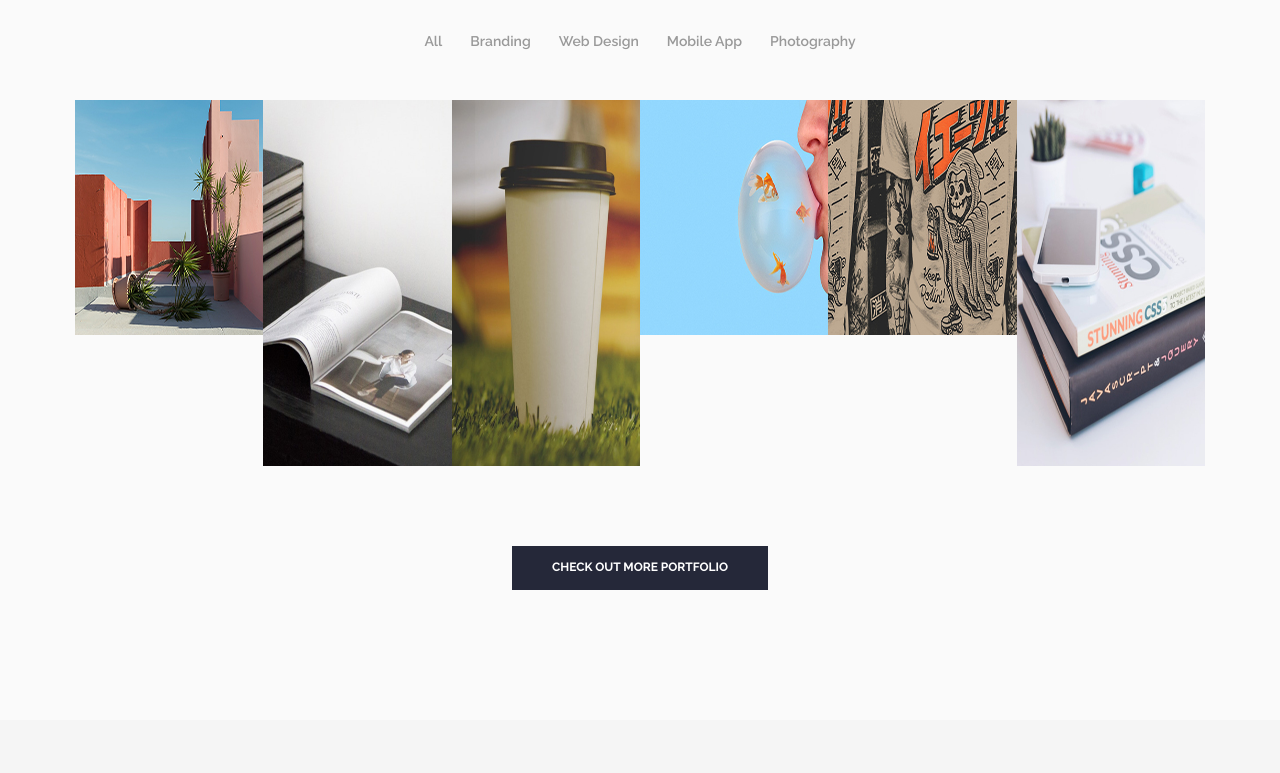
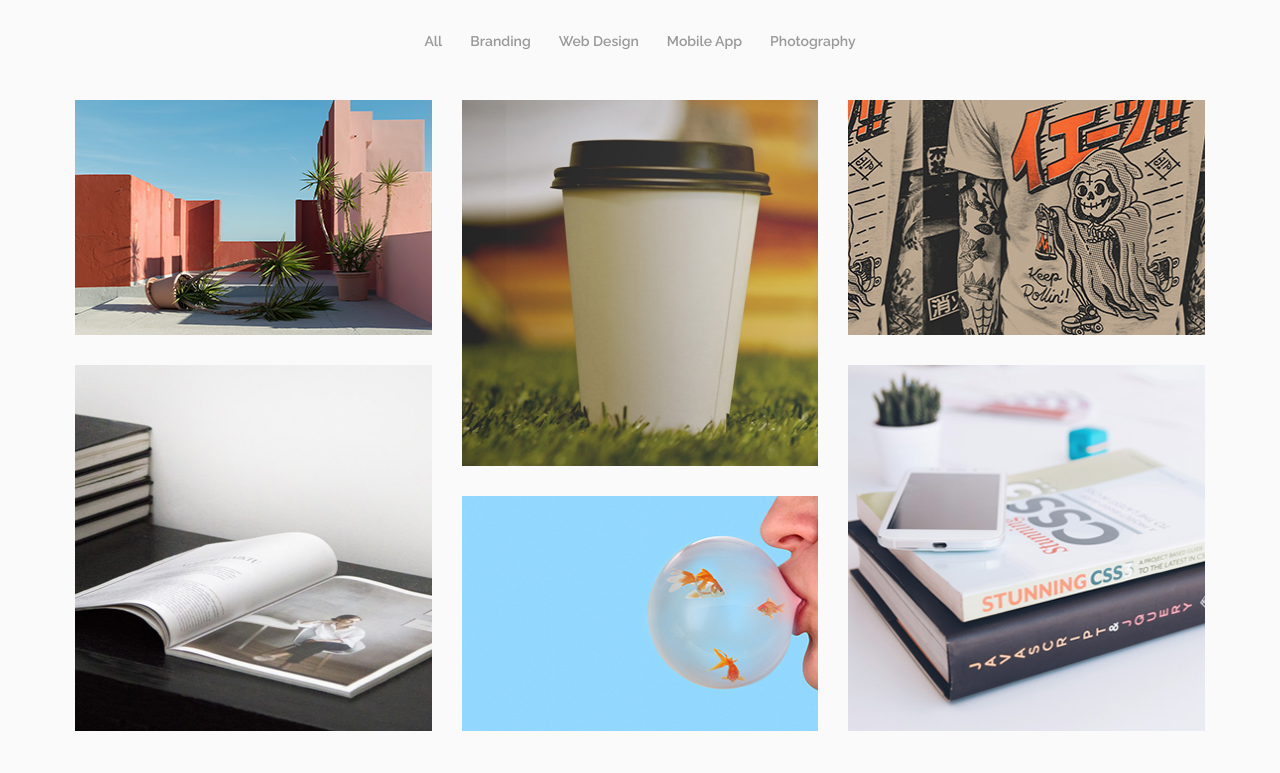
Before and after one commit to RomanVinichenko/taskPage, a website: page app/index.html in a window 1280 px wide. Shown: the part 1067-1840 px from the top of the page. Drawn offline with nearby package versions, Linux system fonts and the light colour scheme; files that its build step writes are made by us from their sources.

Commit message:
fill 2 pages

```diff
--- a/app/index.html
+++ b/app/index.html
@@ -62,7 +62,7 @@
       </ul>
 
       <ul class="portfolio__items">
-<!--        <div class="portfolio__item-left">-->
+        <div class="portfolio__item-left">
 
           <li class="mix branding portfolio__item">
             <div class="portfolio__item-box">
@@ -105,9 +105,9 @@
             </div>
           </li>
 
-<!--        </div>-->
+        </div>
 
-<!--        <div class="portfolio__item-mid">-->
+        <div class="portfolio__item-mid">
 
           <li class="mix web portfolio__item">
             <div class="portfolio__item-box">
@@ -150,9 +150,9 @@
             </div>
           </li>
 
-<!--        </div>-->
+        </div>
 
-<!--        <div class="portfolio__item-right">-->
+        <div class="portfolio__item-right">
 
           <li class="mix photography portfolio__item">
             <div class="portfolio__item-box">
@@ -195,7 +195,7 @@
             </div>
           </li>
 
-<!--        </div>-->
+        </div>
       </ul>
       <button class="portfolio__btn" type="button">check out more portfolio</button>
     </div>
--- a/app/js/index.js
+++ b/app/js/index.js
@@ -1,8 +1,5 @@
 $(function () {
-  // import mixitup from 'mixitup';
-  var mixer = mixitup('.portfolio__items');
+  var containerEl = document.querySelector('.portfolio__items');
 
-  // var containerEl = document.querySelector('.portfolio__items');
-  //
-  // var mixer = mixitup(containerEl);
+  var mixer = mixitup(containerEl);
 });
```
Also changed, not shown: app/js/index.min.js, 1 other file.
